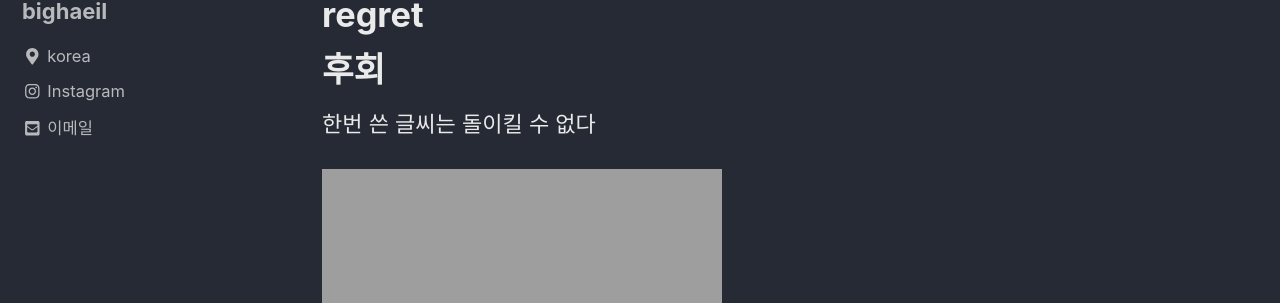
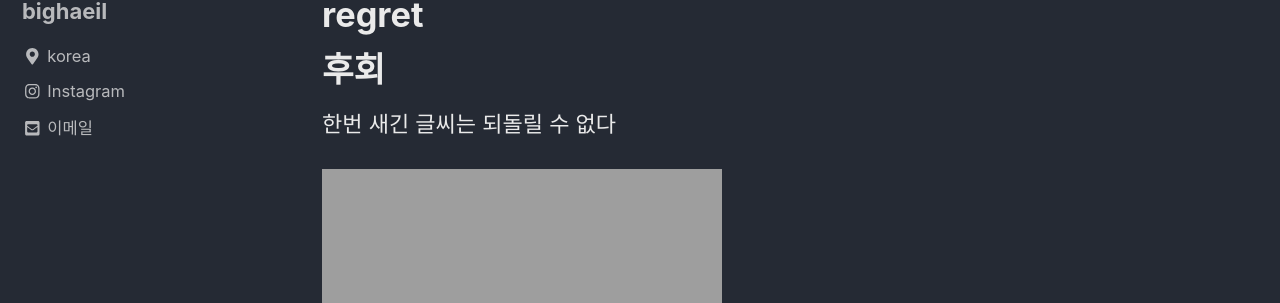
Before and after one commit to bighaeil/bighaeil.github.io, a Jekyll site: the page built from _posts/write/2023-08-27-writr.md, in a window 1280 px wide and 900 px high. Shown: the part 171-474 px from the top of the window. Built offline with Jekyll 4.4.1, drawn with Linux system fonts in a browser that asks for light colours; cached includes are drawn as plain includes; nearby versions of some CDN libraries; comment, search, counter and statistics services are not loaded.

Commit message:
Update 2023-08-27-writr.md

```diff
--- a/_posts/write/2023-08-27-writr.md
+++ b/_posts/write/2023-08-27-writr.md
@@ -7,6 +7,6 @@ last_modified_at: 2023-08-27T17:00:00
 
 # 후회
 
-한번 쓴 글씨는 돌이킬 수 없다
+한번 새긴 글씨는 되돌릴 수 없다
 
 ![regret]({{ site.url }}{{ site.baseurl }}/assets/20230827_170230_HDR.jpg)
```
